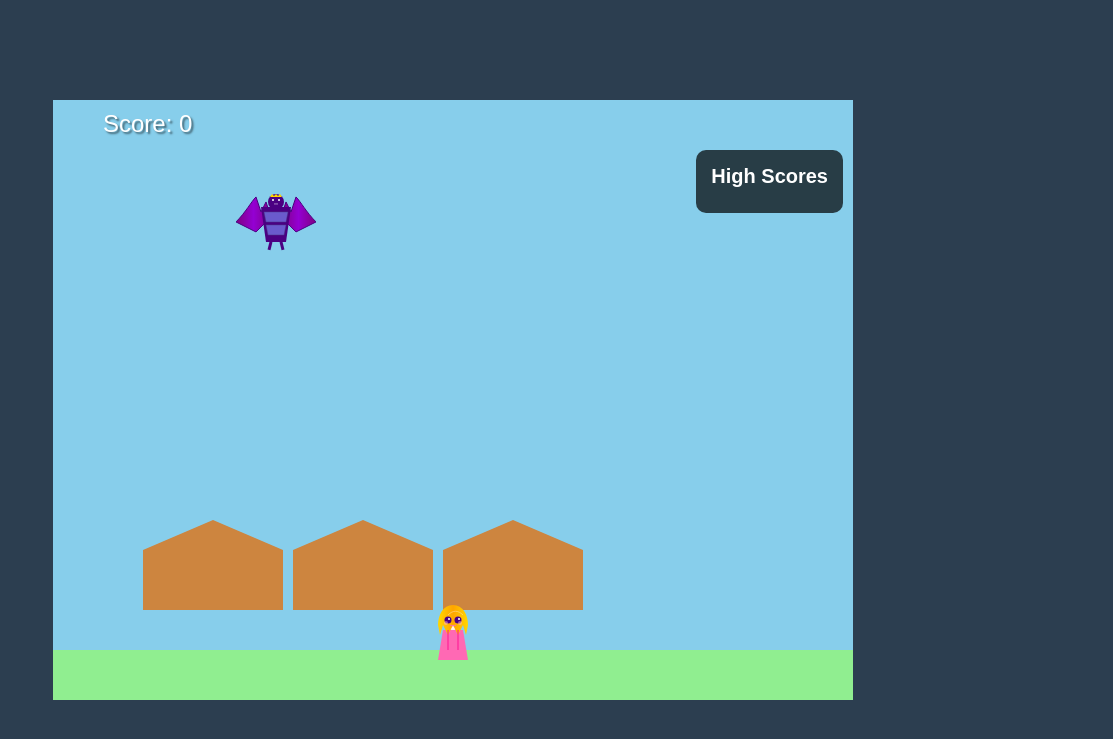
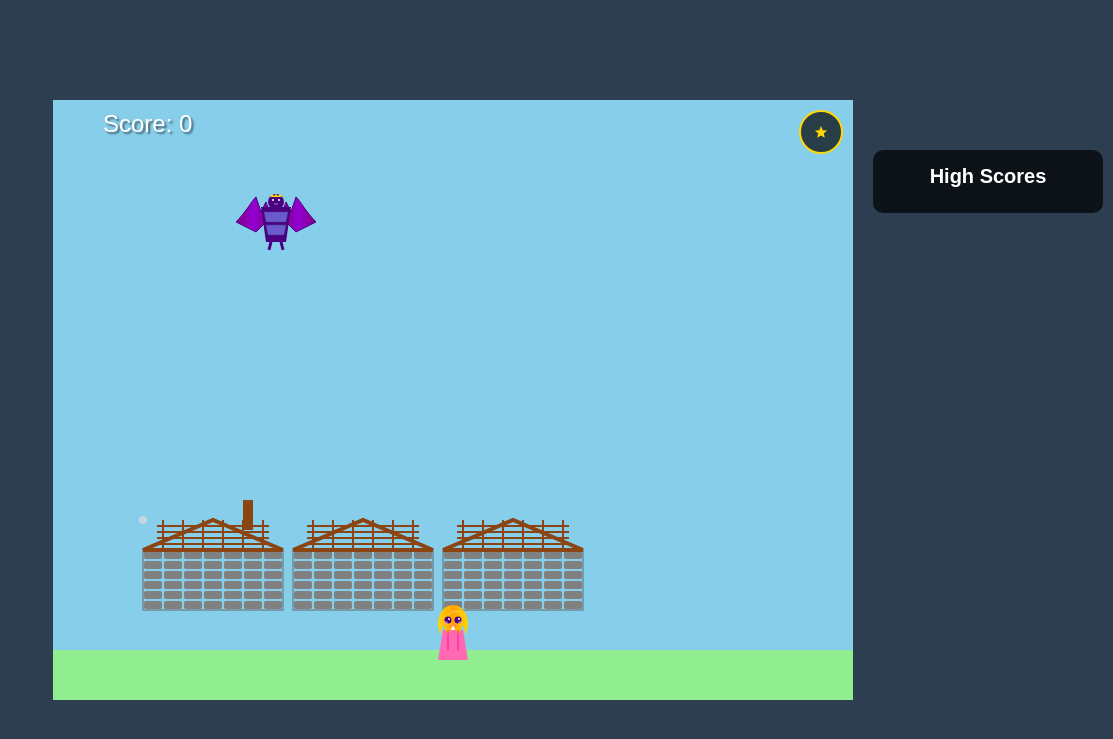
Before and after one commit to awaliuddin/Game-Battle-Village, a Flask app: page / in a window 1320 px wide. Shown: the top 739 px of the page, without its empty margins (207-1320 px from the left). Run offline with Flask 3, Linux system fonts and the light colour scheme; data that the repository does not hold is empty; some libraries are stand-ins or nearby versions.

Commit message:
Agent query: I've updated the village background with waffle pattern roofs, stone walls, and added a chimney with smoke. I've also changed the high scores to a collapsible panel with a star icon. Could you check if these changes look good and if the high scores panel toggles properly when clicking the star?
Enhance village aesthetic and implement collapsible high score display.  Added waffle-pattern roofs, chimneys with animated smoke, and a clickable high score icon.

Screenshot: https://storage.googleapis.com/screenshot-production-us-central1/ba85b831-aebb-4ba4-b0cd-6e39dabc6769/45419bea-353c-4b53-bf5e-fd19cdb40cc0.jpg

```diff
--- a/static/css/style.css
+++ b/static/css/style.css
@@ -46,13 +46,19 @@ body {
 .high-scores {
     position: absolute;
     top: 50px;
-    right: 10px;
+    right: -250px; /* Start off-screen */
     background: rgba(0, 0, 0, 0.7);
     padding: 15px;
     border-radius: 10px;
     color: white;
     font-family: 'Arial', sans-serif;
     z-index: 1;
+    width: 200px;
+    transition: right 0.3s ease-in-out;
+}
+
+.high-scores.visible {
+    right: 10px;
 }
 
 .high-scores h2 {
@@ -75,3 +81,30 @@ body {
 .score-entry:last-child {
     border-bottom: none;
 }
+
+#high-scores-toggle {
+    position: absolute;
+    top: 10px;
+    right: 10px;
+    width: 40px;
+    height: 40px;
+    background: rgba(0, 0, 0, 0.7);
+    border-radius: 50%;
+    cursor: pointer;
+    display: flex;
+    align-items: center;
+    justify-content: center;
+    z-index: 2;
+    border: 2px solid #FFD700;
+    transition: transform 0.3s ease;
+}
+
+#high-scores-toggle:hover {
+    transform: scale(1.1);
+}
+
+#high-scores-toggle svg {
+    width: 24px;
+    height: 24px;
+    fill: #FFD700;
+}
--- a/templates/index.html
+++ b/templates/index.html
@@ -14,6 +14,11 @@
             <div id="warlord-health"></div>
             <div id="score">Score: 0</div>
         </div>
+        <div id="high-scores-toggle" onclick="toggleHighScores()">
+            <svg viewBox="0 0 24 24">
+                <path d="M12 15.4L8.24 17.67L9.24 13.39L5.92 10.51L10.3 10.13L12 6.1L13.71 10.14L18.09 10.52L14.77 13.4L15.77 17.68L12 15.4Z"/>
+            </svg>
+        </div>
         <div id="high-scores" class="high-scores">
             <h2>High Scores</h2>
             <div id="scores-list"></div>
@@ -23,6 +28,12 @@
     <script src="https://cdnjs.cloudflare.com/ajax/libs/tone/14.8.49/Tone.js"></script>
     <script src="{{ url_for('static', filename='js/sprites.js') }}"></script>
     <script src="{{ url_for('static', filename='js/audio.js') }}"></script>
+    <script>
+        function toggleHighScores() {
+            const highScores = document.getElementById('high-scores');
+            highScores.classList.toggle('visible');
+        }
+    </script>
     <script src="{{ url_for('static', filename='js/game.js') }}"></script>
 </body>
 </html>
```
Also changed, not shown: static/assets/village.svg.
